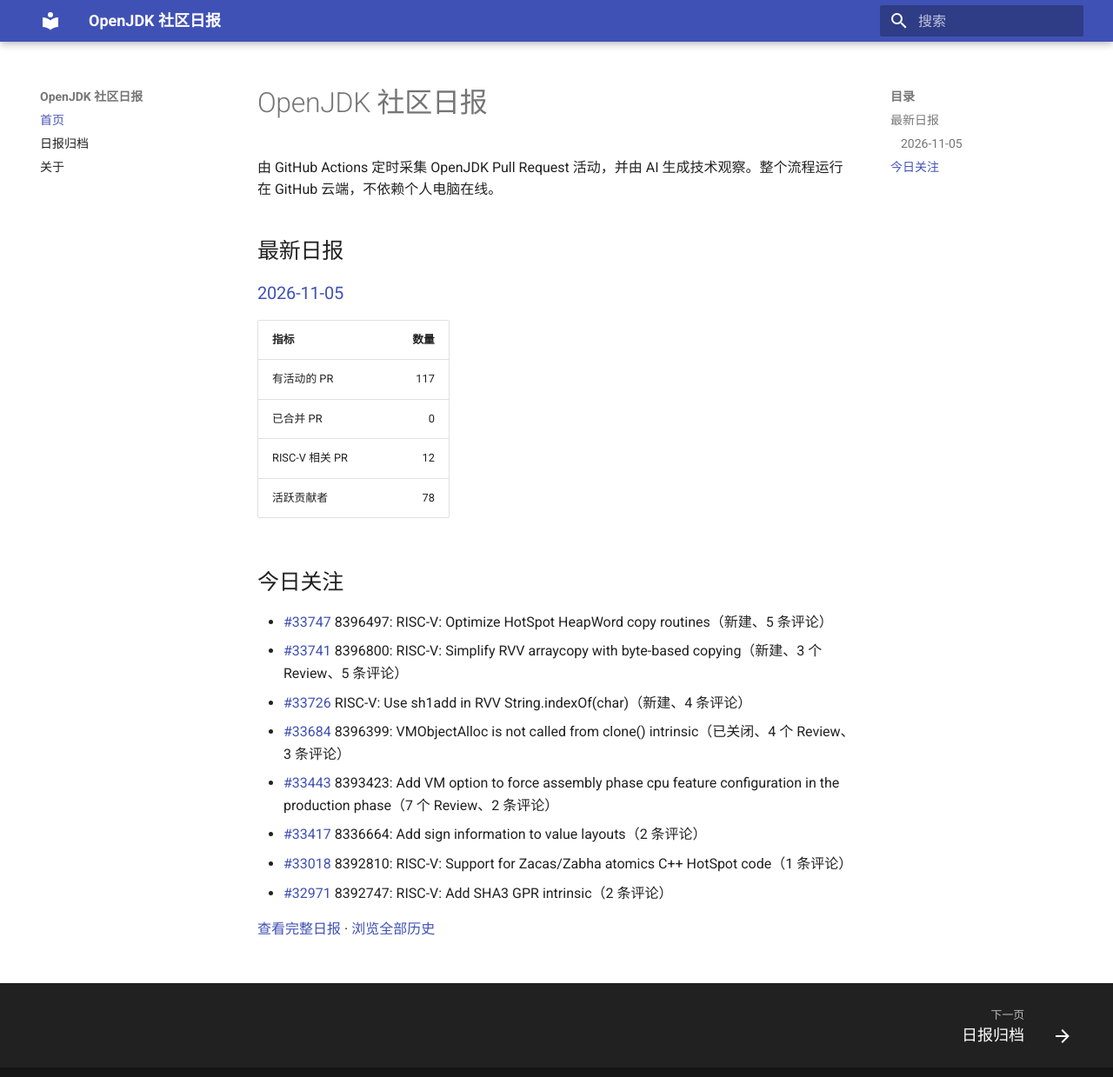
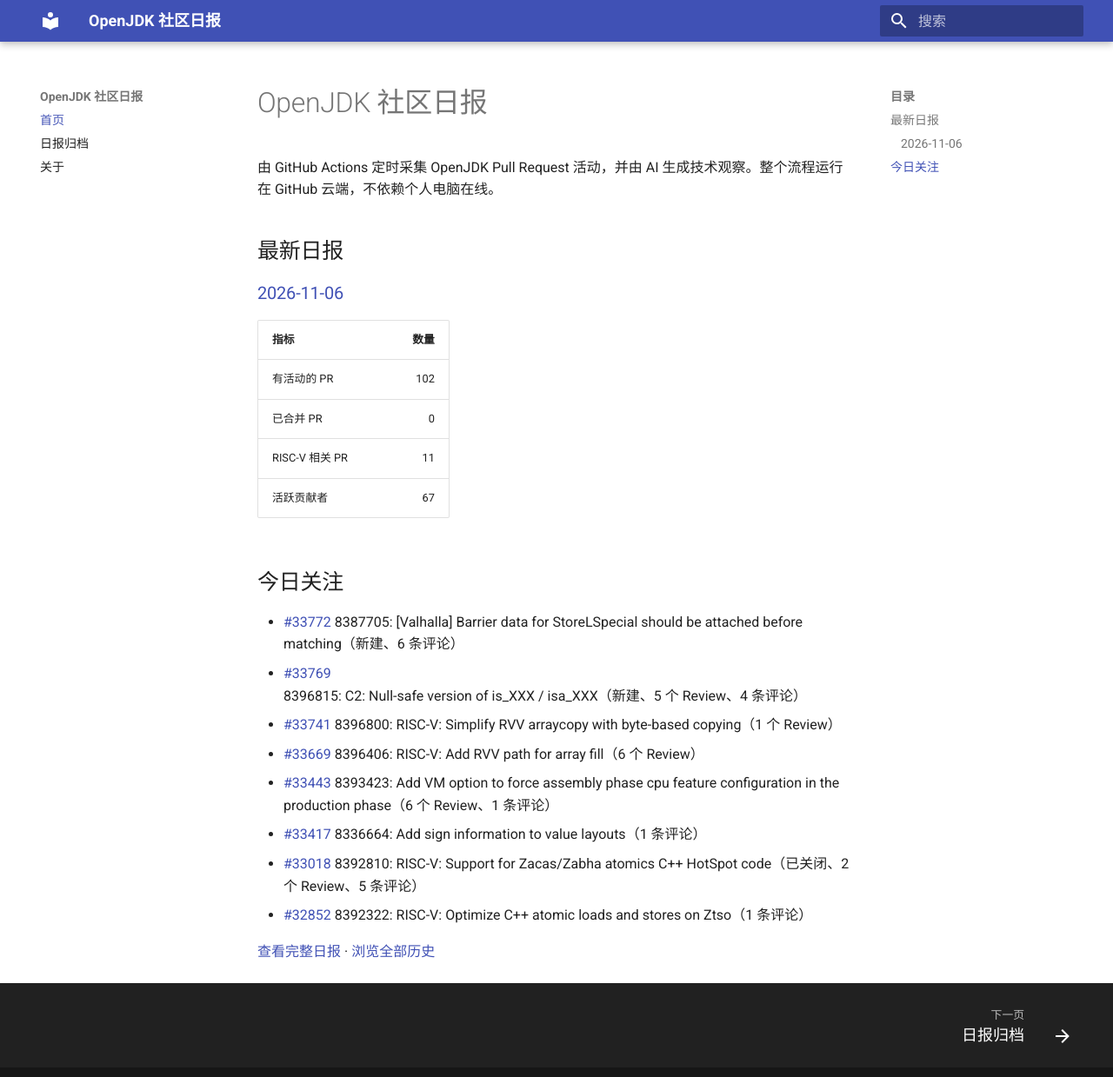
Before and after one commit to DingliZhang/openjdk-daily, an MkDocs documentation site: the page built from docs/index.md, in a window 1280 px wide and 1252 px high. Shown: the top 1239 px of the window at 87% size. Built offline with MkDocs 1.6.1 and Material for MkDocs 9.7.7, drawn with Linux system fonts in a browser that asks for light colours.

Commit message:
report: add OpenJDK daily report

```diff
--- a/docs/index.md
+++ b/docs/index.md
@@ -4,24 +4,24 @@
 
 ## 最新日报
 
-### [2026-11-05](reports/2026/2026-11-05.md)
+### [2026-11-06](reports/2026/2026-11-06.md)
 
 | 指标 | 数量 |
 |---|---:|
-| 有活动的 PR | 117 |
+| 有活动的 PR | 102 |
 | 已合并 PR | 0 |
-| RISC-V 相关 PR | 12 |
-| 活跃贡献者 | 78 |
+| RISC-V 相关 PR | 11 |
+| 活跃贡献者 | 67 |
 
 ## 今日关注
 
-- [#33747](https://github.com/openjdk/jdk/pull/33747) 8396497: RISC-V: Optimize HotSpot HeapWord copy routines（新建、5 条评论）
-- [#33741](https://github.com/openjdk/jdk/pull/33741) 8396800: RISC-V: Simplify RVV arraycopy with byte-based copying（新建、3 个 Review、5 条评论）
-- [#33726](https://github.com/openjdk/jdk/pull/33726) RISC-V: Use sh1add in RVV String.indexOf(char)（新建、4 条评论）
-- [#33684](https://github.com/openjdk/jdk/pull/33684) 8396399: VMObjectAlloc is not called from clone() intrinsic（已关闭、4 个 Review、3 条评论）
-- [#33443](https://github.com/openjdk/jdk/pull/33443) 8393423: Add VM option to force assembly phase cpu feature configuration in the production phase（7 个 Review、2 条评论）
-- [#33417](https://github.com/openjdk/jdk/pull/33417) 8336664: Add sign information to value layouts（2 条评论）
-- [#33018](https://github.com/openjdk/jdk/pull/33018) 8392810: RISC-V: Support for Zacas/Zabha atomics C++ HotSpot code（1 条评论）
-- [#32971](https://github.com/openjdk/jdk/pull/32971) 8392747: RISC-V: Add SHA3 GPR intrinsic（2 条评论）
+- [#33772](https://github.com/openjdk/jdk/pull/33772) 8387705: [Valhalla] Barrier data for StoreLSpecial should be attached before matching（新建、6 条评论）
+- [#33769](https://github.com/openjdk/jdk/pull/33769) 8396815: C2: Null-safe version of is_XXX / isa_XXX（新建、5 个 Review、4 条评论）
+- [#33741](https://github.com/openjdk/jdk/pull/33741) 8396800: RISC-V: Simplify RVV arraycopy with byte-based copying（1 个 Review）
+- [#33669](https://github.com/openjdk/jdk/pull/33669) 8396406: RISC-V: Add RVV path for array fill（6 个 Review）
+- [#33443](https://github.com/openjdk/jdk/pull/33443) 8393423: Add VM option to force assembly phase cpu feature configuration in the production phase（6 个 Review、1 条评论）
+- [#33417](https://github.com/openjdk/jdk/pull/33417) 8336664: Add sign information to value layouts（1 条评论）
+- [#33018](https://github.com/openjdk/jdk/pull/33018) 8392810: RISC-V: Support for Zacas/Zabha atomics C++ HotSpot code（已关闭、2 个 Review、5 条评论）
+- [#32852](https://github.com/openjdk/jdk/pull/32852) 8392322: RISC-V: Optimize C++ atomic loads and stores on Ztso（1 条评论）
 
-[查看完整日报](reports/2026/2026-11-05.md) · [浏览全部历史](reports/index.md)
+[查看完整日报](reports/2026/2026-11-06.md) · [浏览全部历史](reports/index.md)
```
Also changed, not shown: docs/reports/2026/2026-11-06.md (added, +225 -0 lines), docs/reports/index.md (+2 -1 lines), 2 other files.
